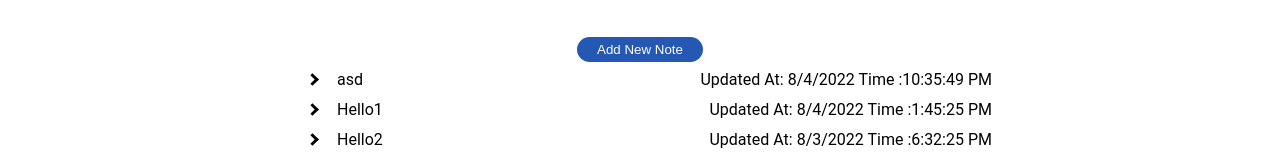
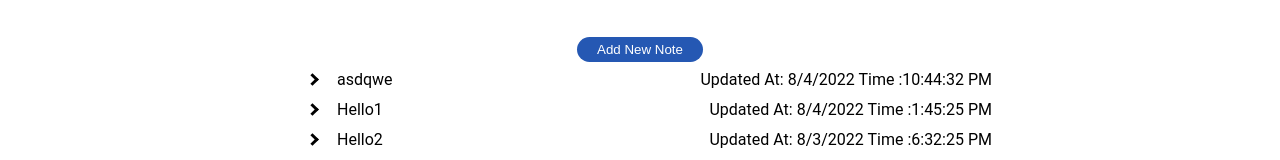
Before and after one commit to MKM327/Todo-App, a Next.js app: page / in a window 1280 px wide. Shown: the part 353-513 px from the top of the page. Built offline with nearby package versions, Linux system fonts and the light colour scheme.

Commit message:
aDSASADS

```diff
--- a/Hooks/useNote.js
+++ b/Hooks/useNote.js
@@ -7,7 +7,6 @@ const useNote = (data) => {
   const router = useRouter();
   let id = parseInt(router.query.id);
   function filterData() {
-    debugger;
     const filteredData = data.find((data) => data.id == id);
     setFilteredData(filteredData);
   }
--- a/data.json
+++ b/data.json
@@ -1,9 +1,9 @@
 [
   {
-    "Header": "asd",
-    "Description": "asd",
+    "Header": "asdqwe",
+    "Description": "qweasd",
     "id": 5,
-    "Date": " Updated At: 8/4/2022 Time :10:35:49 PM",
+    "Date": " Updated At: 8/4/2022 Time :10:44:32 PM",
     "Finished": true
   },
   {
--- a/pages/Notes/[id].js
+++ b/pages/Notes/[id].js
@@ -6,7 +6,6 @@ export default function TodoPage({ data }) {
 }
 export async function getServerSideProps() {
   const res = await axios.get("http://localhost:3000/api/todo");
-  console.log("entered");
   const data = res.data;
   // Pss data to the page via props
   return { props: { data } };
```
